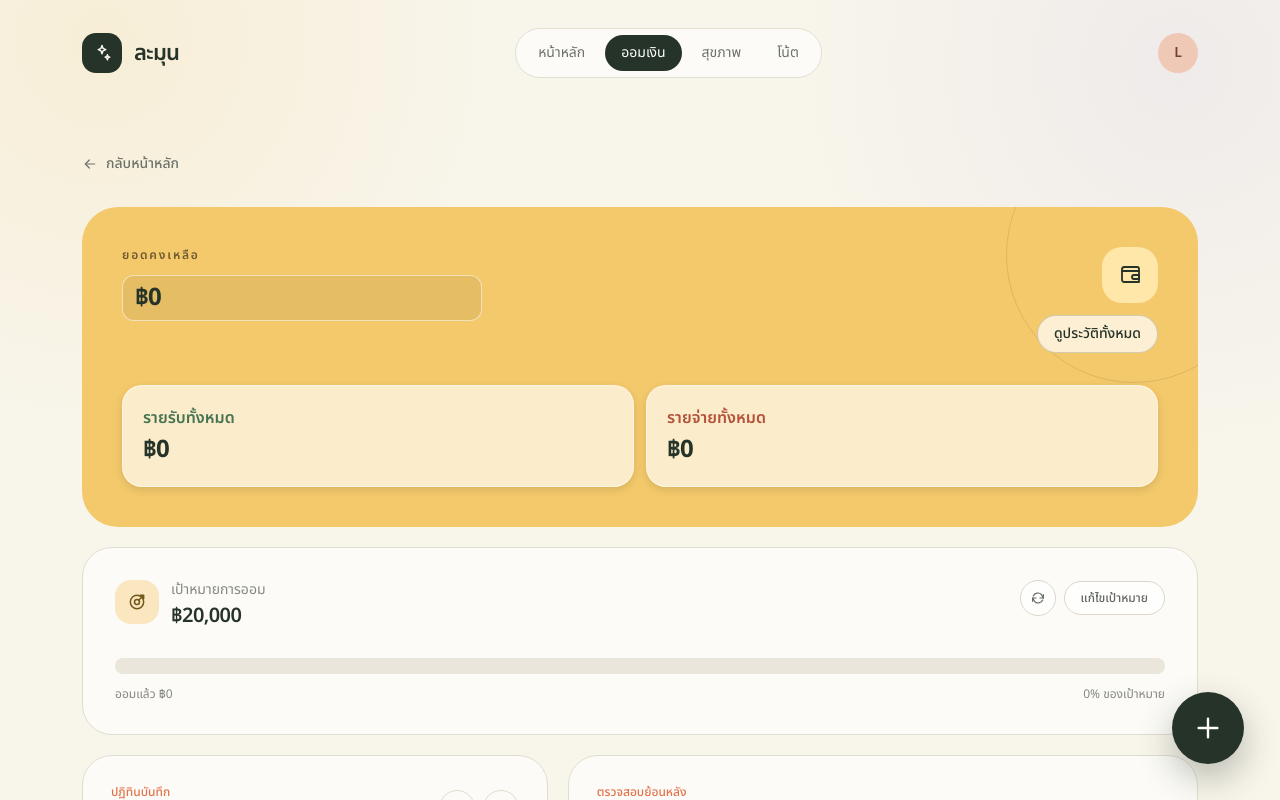
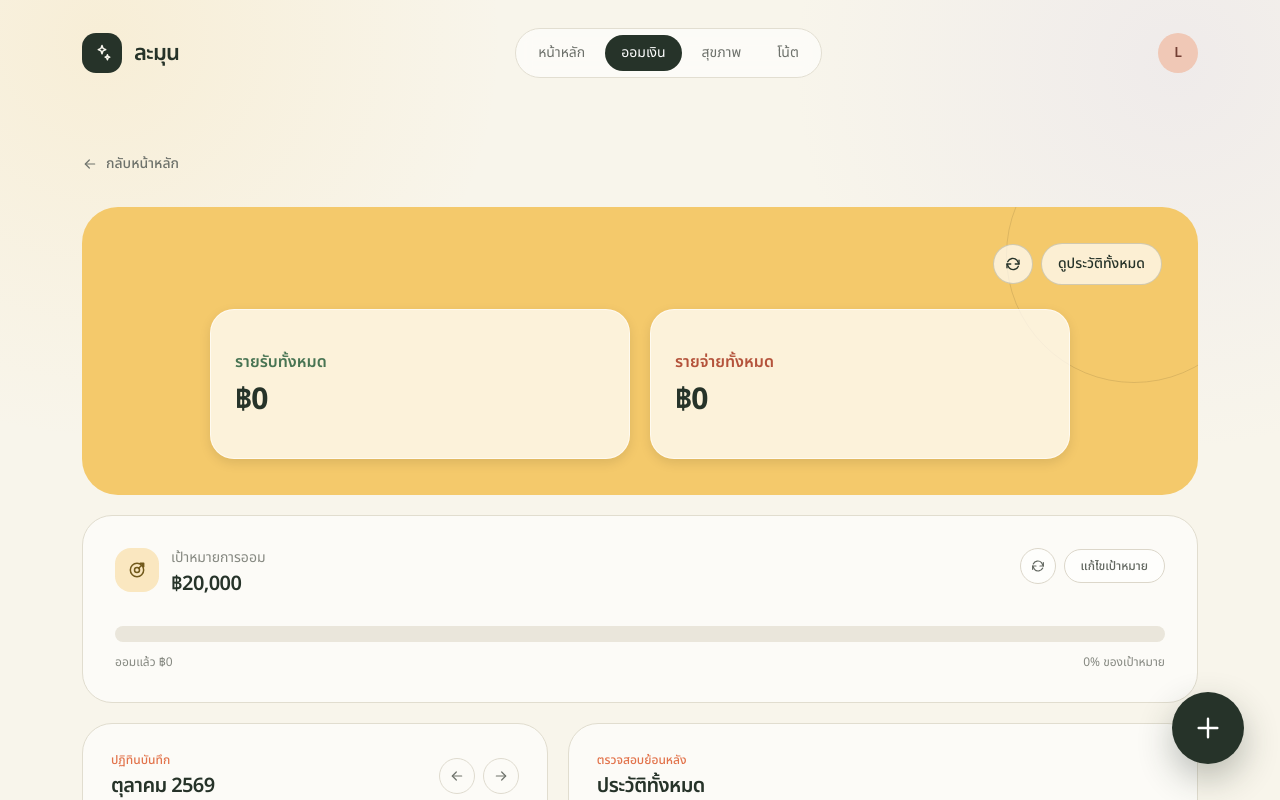
Before and after one commit to smmm1/money102, a React (Vite) app: page / in a window 1280 px wide. Both pictures are taken after a click on the button 262 px from the left and 678 px from the top of the page. Shown: the top 800 px of the page. Built offline with nearby package versions, Linux system fonts and the light colour scheme.

Commit message:
Remove balance display and add total reset control

```diff
--- a/src/SavingsPage.tsx
+++ b/src/SavingsPage.tsx
@@ -270,6 +270,7 @@ export default function SavingsPage({ onBack }: { onBack: () => void }) {
   const [modalOpen, setModalOpen] = useState(false)
   const [quickDate, setQuickDate] = useState<string | null>(null)
   const [historyOpen, setHistoryOpen] = useState(false)
+  const [resetConfirmOpen, setResetConfirmOpen] = useState(false)
   const [historySearch, setHistorySearch] = useState("")
   const [calendarMonth, setCalendarMonth] = useState(() => {
     const now = new Date()
@@ -366,34 +367,30 @@ export default function SavingsPage({ onBack }: { onBack: () => void }) {
         </button>
       </div>
 
-      <section className="relative overflow-hidden rounded-[36px] bg-[#F4C96B] p-7 md:p-10">
+      <section className="relative overflow-hidden rounded-[36px] bg-[#F4C96B] p-5 sm:p-7 md:p-9">
         <span className="absolute -right-16 -top-20 h-64 w-64 rounded-full border border-black/10" />
-        <div className="relative mb-8 flex items-start justify-between gap-5">
-          <div className="min-w-0 flex-1">
-            <p className="mb-2 text-xs font-semibold uppercase tracking-[0.15em] text-black/55">
-              ยอดคงเหลือ
-            </p>
-            <h1 className="mt-1 inline-block min-w-[260px] rounded-[12px] border border-white/55 bg-black/[0.06] px-3 py-1.5 text-xl font-bold tracking-[-0.035em] text-[#263329] md:min-w-[360px] md:text-2xl">
-              {formatMoney.format(balance)}
-            </h1>
+        <div className="relative mb-5 flex items-center justify-end gap-2 sm:mb-6">
+          <button
+            type="button"
+            onClick={() => setResetConfirmOpen(true)}
+            aria-label="รีเซ็ตยอดทั้งหมด"
+            title="รีเซ็ตยอดทั้งหมด"
+            className="grid h-10 w-10 place-items-center rounded-full border border-[#263329]/20 bg-white/70 text-[#263329] transition hover:rotate-[-35deg] hover:bg-white"
+          >
+            <MoneyIcon name="reset" className="h-[18px] w-[18px]" />
+          </button>
+          <button onClick={() => setHistoryOpen(true)} className="rounded-full border border-[#263329]/20 bg-white/70 px-4 py-2.5 text-sm font-medium text-[#263329] transition hover:bg-white">
+            ดูประวัติทั้งหมด
+          </button>
+        </div>
+        <div className="relative mx-auto grid max-w-[860px] gap-4 sm:grid-cols-2 sm:gap-5">
+          <div className="flex min-h-[132px] flex-col justify-center rounded-[24px] border border-white/60 bg-white/75 p-5 shadow-[0_4px_12px_rgba(0,0,0,0.10)] sm:p-6 md:min-h-[150px]">
+            <p className="text-sm font-semibold text-[#487453] md:text-base">รายรับทั้งหมด</p>
+            <p className="mt-2 text-2xl font-bold tracking-[-0.04em] text-[#263329] sm:text-3xl">{formatMoney.format(income)}</p>
           </div>
-          <div className="flex shrink-0 flex-col items-end gap-3">
-            <span className="grid h-14 w-14 place-items-center rounded-[20px] bg-[#FFE6A9]">
-              <MoneyIcon name="wallet" className="h-6 w-6" />
-            </span>
-            <button onClick={() => setHistoryOpen(true)} className="rounded-full border border-[#263329]/20 bg-white/70 px-4 py-2 text-sm font-medium text-[#263329] transition hover:bg-white">
-              ดูประวัติทั้งหมด
-            </button>
-          </div>
-        </div>
-        <div className="relative grid gap-3 sm:grid-cols-2">
-          <div className="rounded-[20px] border border-white/50 bg-white/65 p-4 shadow-[0_3px_8px_rgba(0,0,0,0.12)] md:p-5">
-            <p className="text-sm font-semibold text-[#487453] md:text-base">รายรับทั้งหมด</p>
-            <p className="mt-1 text-xl font-bold tracking-[-0.035em] text-[#263329] md:text-2xl">{formatMoney.format(income)}</p>
-          </div>
-          <div className="rounded-[20px] border border-white/50 bg-white/65 p-4 shadow-[0_3px_8px_rgba(0,0,0,0.12)] md:p-5">
+          <div className="flex min-h-[132px] flex-col justify-center rounded-[24px] border border-white/60 bg-white/75 p-5 shadow-[0_4px_12px_rgba(0,0,0,0.10)] sm:p-6 md:min-h-[150px]">
             <p className="text-sm font-semibold text-[#B4533B] md:text-base">รายจ่ายทั้งหมด</p>
-            <p className="mt-1 text-xl font-bold tracking-[-0.035em] text-[#263329] md:text-2xl">{formatMoney.format(expense)}</p>
+            <p className="mt-2 text-2xl font-bold tracking-[-0.04em] text-[#263329] sm:text-3xl">{formatMoney.format(expense)}</p>
           </div>
         </div>
       </section>
@@ -603,6 +600,19 @@ export default function SavingsPage({ onBack }: { onBack: () => void }) {
         </div>
       </section>
 
+      {resetConfirmOpen && (
+        <div className="fixed inset-0 z-[60] grid place-items-center bg-[#172019]/50 p-4 backdrop-blur-sm" onMouseDown={(event) => event.target === event.currentTarget && setResetConfirmOpen(false)}>
+          <section role="dialog" aria-modal="true" aria-labelledby="reset-all-title" className="w-full max-w-[400px] rounded-[26px] border border-[#E1DDCF] bg-[#FCFAF3] p-6 shadow-2xl">
+            <span className="mb-4 grid h-12 w-12 place-items-center rounded-full bg-[#F8DDD4] text-[#B4533B]"><MoneyIcon name="reset" className="h-5 w-5" /></span>
+            <h2 id="reset-all-title" className="text-xl font-semibold text-[#263329]">รีเซ็ตยอดทั้งหมด?</h2>
+            <p className="mt-2 text-sm leading-6 text-[#6F736C]">ระบบจะลบรายการรายรับและรายจ่ายทั้งหมด ทำให้ยอดรวมกลับเป็น ฿0 และล้างประวัติการเงิน การกระทำนี้ย้อนกลับไม่ได้</p>
+            <div className="mt-6 flex gap-2">
+              <button type="button" onClick={() => setResetConfirmOpen(false)} className="h-11 flex-1 rounded-full border border-[#DEDACF] bg-white text-sm text-[#626760]">ยกเลิก</button>
+              <button type="button" onClick={() => { setTransactions([]); localStorage.setItem("lamoon-transactions", "[]"); setGoalStartBalance(0); localStorage.setItem("lamoon-saving-goal-start-balance", "0"); setSelectedDate(null); setQuickDate(null); setResetConfirmOpen(false) }} className="h-11 flex-1 rounded-full bg-[#B4533B] text-sm font-medium text-white hover:bg-[#9D4632]">ยืนยันรีเซ็ต</button>
+            </div>
+          </section>
+        </div>
+      )}
       {editingGoal && (
         <div className="fixed inset-0 z-50 grid place-items-center bg-[#172019]/45 p-4 backdrop-blur-sm" onMouseDown={(event) => event.target === event.currentTarget && setEditingGoal(false)}>
           <section role="dialog" aria-modal="true" aria-labelledby="goal-edit-title" className="w-full max-w-[390px] rounded-[26px] border border-[#E1DDCF] bg-[#FCFAF3] p-5 shadow-2xl sm:p-6">
```
